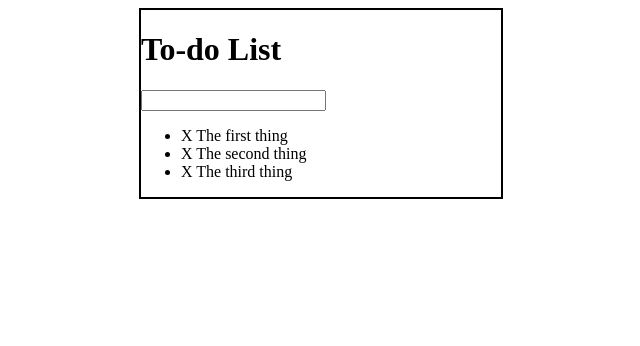
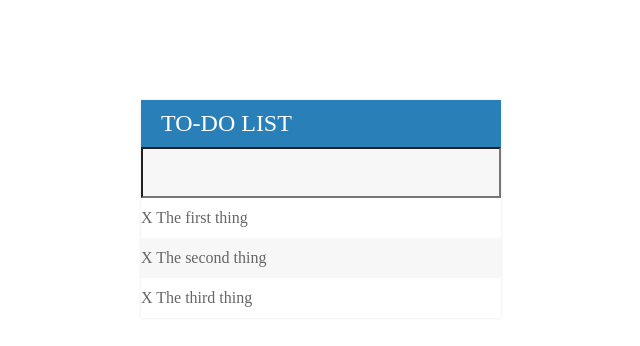
Before and after one commit to mengyang63/Web, a plain HTML site: page Todo List Project/index.html in a window 1280 px wide. Shown: the whole page, without its empty margins (319-959 px from the left). Drawn offline with Linux system fonts and the light colour scheme.

Commit message:
Update todo.css

```diff
--- a/Todo List Project/assets/css/todo.css
+++ b/Todo List Project/assets/css/todo.css
@@ -1,10 +1,52 @@
 #container {
     width: 360px;
-    margin: 0 auto;
-    border: 2px solid black;
+    margin: 100px auto;
+    background-color:#f7f7f7;
+    box-shadow: 0 0 3px rgba(0, 0, 0, 0.1);
 }
 
 .completed {
     color: gray;
     text-decoration: line-through;
 }
+
+h1 {
+    background: #2980b9;
+    color: white;
+    margin: 0;
+    font-weight: normal;
+    text-transform: uppercase;
+    font-size: 24px;
+    padding: 10px 20px;
+}
+
+ul {
+    list-style: none;
+    margin: 0;
+    padding: 0;
+}
+
+li {
+    background: #fff;
+    height: 40px;
+    line-height: 40px;
+    color: #666;
+}
+
+li:nth-child(2n) {
+    background-color: #f7f7f7;
+}
+
+input {
+    font-size: 18px;
+    background-color: #f7f7f7;
+    width: 100%;
+    padding: 13px 13px 13px 20px;
+    box-sizing: border-box;
+}
+
+input:focus {
+    background-color: #fff;
+    border: 3px solid #2980b9;
+    outline: none;
+}
```
